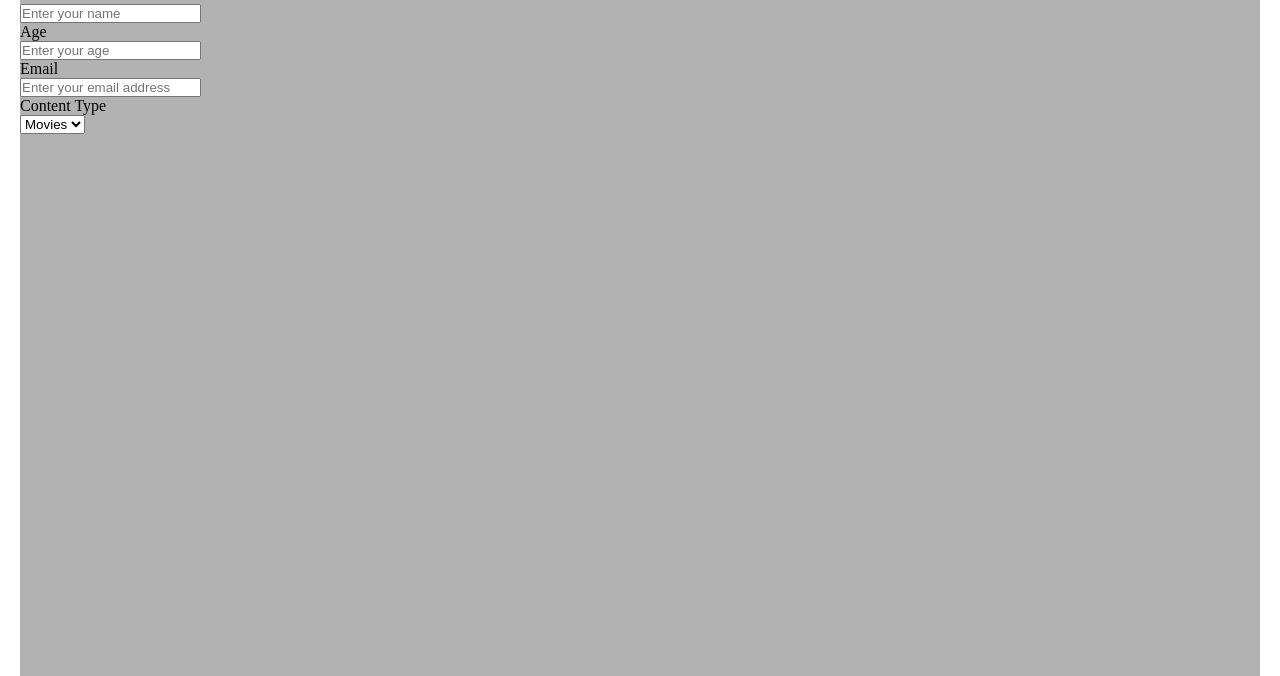
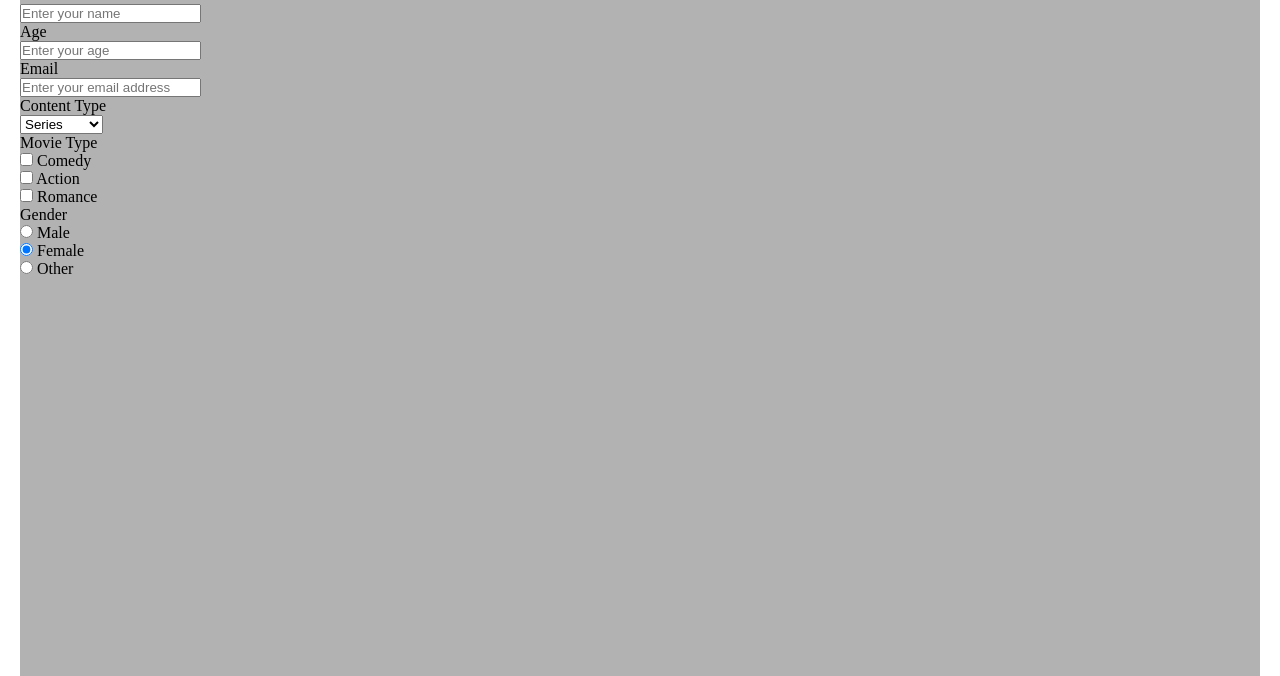
Before and after one commit to AkifKA/Netflix, a plain HTML site: page index.html in a window 1280 px wide. Shown: the part 124-800 px from the top of the page. Drawn offline with Linux system fonts and the light colour scheme; a web font is replaced by a local one.

Commit message:
check-box added

```diff
--- a/index.html
+++ b/index.html
@@ -52,9 +52,37 @@
             <label for="content">Content Type</label>
             <br>
             <select name="container" id="dropdown">
+                <!-- <option value="" hidden>None</option> -->
                 <option value="movie">Movies</option>
-                <option value="series">Series</option>
+                <option value="series" selected>Series</option>
+                <option value="TV_shows">TV Shows</option>
             </select>
+          </div>
+
+          <div class="input-box">
+            <label for="">Movie Type</label>
+            <br>
+            <input type="checkbox" name="movie" id="first-check" value="Comedy">
+            <label for="first-check">Comedy</label>
+            <br>
+            <input type="checkbox" name="movie" id="second-check" value="Action">
+            <label for="second-check">Action</label>
+            <br>
+            <input type="checkbox" name="movie" id="third-check" value="Romance">
+            <label for="third-check">Romance</label>
+          </div>
+
+          <div class="input-box">
+            <label for="">Gender</label>
+            <br>
+            <input type="radio" name="gender" id="first-radio" value="Male">
+            <label for="first-radio">Male</label>
+            <br>
+            <input type="radio" name="gender" id="second-radio" value="Female" checked>
+            <label for="second-radio">Female</label>
+            <br>
+            <input type="radio" name="gender" id="third-radio" value="Other">
+            <label for="third-radio">Other</label>
           </div>
         </form>
       </section>
```
